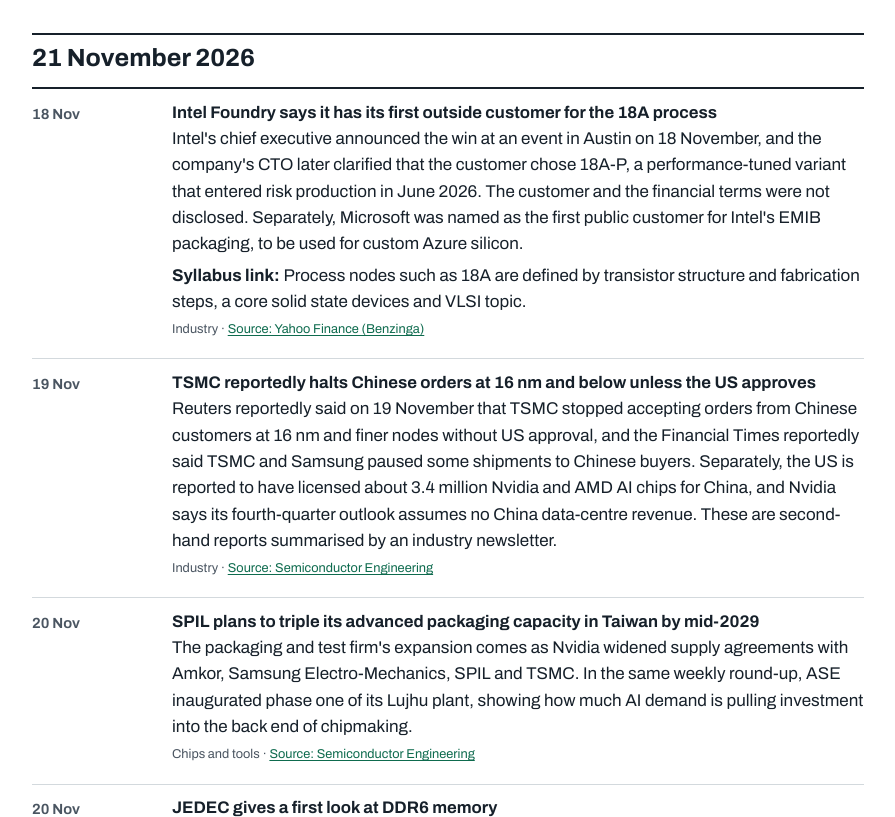
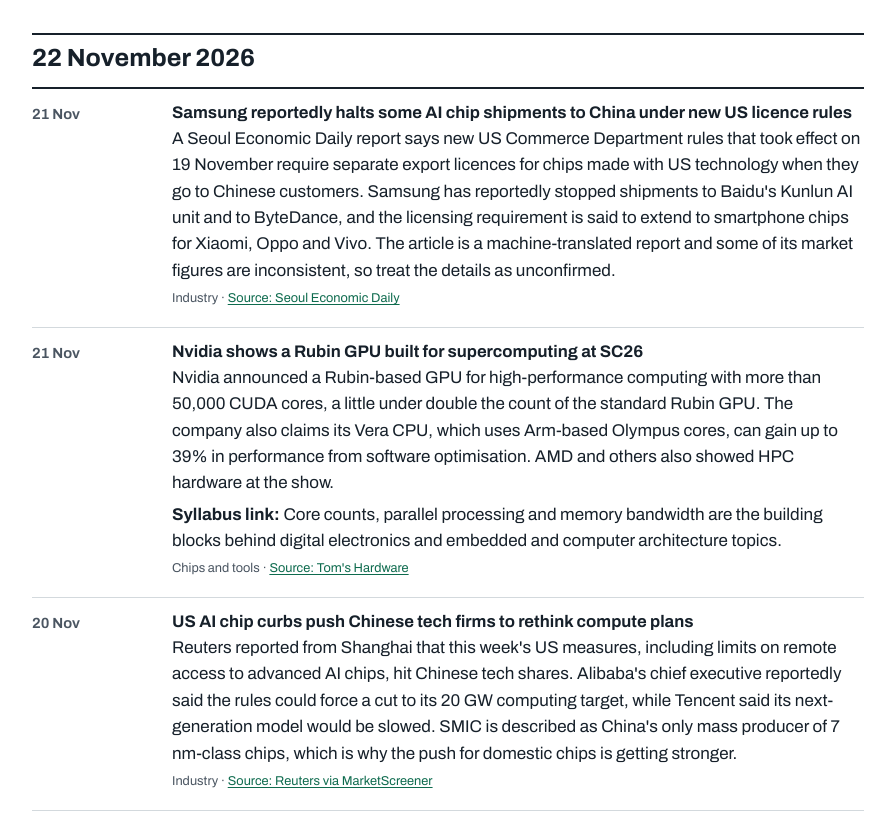
Before and after one commit to iamHari18/Hadeon123, a plain HTML site: page news/index.html in a window 1280 px wide. Shown: the part 300-1117 px from the top of the page, without its empty margins (48-943 px from the left). Drawn offline with Linux system fonts and the light colour scheme.

Commit message:
News: 2026-11-22

```diff
--- a/news/index.html
+++ b/news/index.html
@@ -68,6 +68,36 @@
   Also update "Last updated" in the footer and <lastmod> for news/ in sitemap.xml.
 -->
 <!-- NEWEST DAY GOES HERE -->
+<section class="day" id="d-2026-11-22">
+<h2>22 November 2026</h2>
+<ul class="log">
+<li>
+<time datetime="2026-11-21">21 Nov</time>
+<div>
+<h3>Samsung reportedly halts some AI chip shipments to China under new US licence rules</h3>
+<p>A Seoul Economic Daily report says new US Commerce Department rules that took effect on 19 November require separate export licences for chips made with US technology when they go to Chinese customers. Samsung has reportedly stopped shipments to Baidu's Kunlun AI unit and to ByteDance, and the licensing requirement is said to extend to smartphone chips for Xiaomi, Oppo and Vivo. The article is a machine-translated report and some of its market figures are inconsistent, so treat the details as unconfirmed.</p>
+<p class="tag">Industry · <a href="https://en.sedaily.com/society/2026/11/21/us-chip-export-curbs-widen-samsung-halts-ai-chip-shipments">Source: Seoul Economic Daily</a></p>
+</div>
+</li>
+<li>
+<time datetime="2026-11-21">21 Nov</time>
+<div>
+<h3>Nvidia shows a Rubin GPU built for supercomputing at SC26</h3>
+<p>Nvidia announced a Rubin-based GPU for high-performance computing with more than 50,000 CUDA cores, a little under double the count of the standard Rubin GPU. The company also claims its Vera CPU, which uses Arm-based Olympus cores, can gain up to 39% in performance from software optimisation. AMD and others also showed HPC hardware at the show.</p>
+<p><b>Syllabus link:</b> Core counts, parallel processing and memory bandwidth are the building blocks behind digital electronics and embedded and computer architecture topics.</p>
+<p class="tag">Chips and tools · <a href="https://www.tomshardware.com/tech-industry/supercomputers/this-week-on-toms-hardware-premium-21-november-2026-amd-nvidia-and-more-show-off-the-future-of-high-performance-computing-at-sc26">Source: Tom's Hardware</a></p>
+</div>
+</li>
+<li>
+<time datetime="2026-11-20">20 Nov</time>
+<div>
+<h3>US AI chip curbs push Chinese tech firms to rethink compute plans</h3>
+<p>Reuters reported from Shanghai that this week's US measures, including limits on remote access to advanced AI chips, hit Chinese tech shares. Alibaba's chief executive reportedly said the rules could force a cut to its 20 GW computing target, while Tencent said its next-generation model would be slowed. SMIC is described as China's only mass producer of 7 nm-class chips, which is why the push for domestic chips is getting stronger.</p>
+<p class="tag">Industry · <a href="https://www.marketscreener.com/news/us-ai-chip-curbs-hit-china-tech-stocks-spur-self-sufficiency-push-ce785ed2d08ff325">Source: Reuters via MarketScreener</a></p>
+</div>
+</li>
+</ul>
+</section>
 <section class="day" id="d-2026-11-21">
 <h2>21 November 2026</h2>
 <ul class="log">
@@ -712,7 +742,7 @@
 </div>
 <footer class="foot">
 <div class="bar">
-<p>Hadeon is an independent study resource. Last updated <time datetime="2026-11-21">21 Nov 2026</time>.</p>
+<p>Hadeon is an independent study resource. Last updated <time datetime="2026-11-22">22 Nov 2026</time>.</p>
 <ul>
 <li><a href="../placement/">Placement</a></li>
 <li><a href="../study/">Study material</a></li>
--- a/sitemap.xml
+++ b/sitemap.xml
@@ -77,7 +77,7 @@
   </url>
   <url>
     <loc>https://iamhari18.github.io/Hadeon123/news/</loc>
-    <lastmod>2026-11-21</lastmod>
+    <lastmod>2026-11-22</lastmod>
     <priority>0.9</priority>
   </url>
   <url>
```
